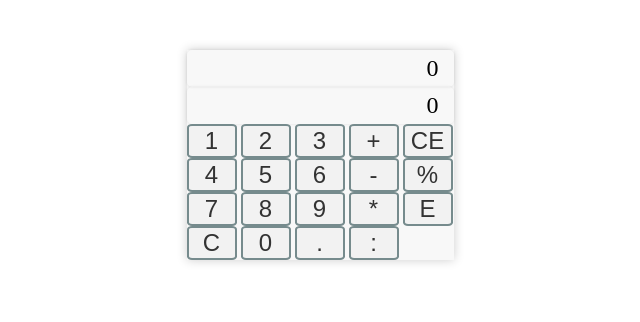
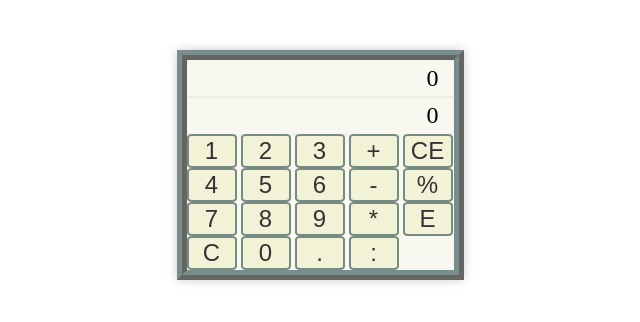
Before and after one commit to franasze/Calculator, a plain HTML site: page index.html in a window 1280 px wide. Shown: the whole page, without its empty margins (320-960 px from the left). Drawn offline with Linux system fonts and the light colour scheme.

Commit message:
with css

```diff
--- a/css/main.css
+++ b/css/main.css
@@ -1,9 +1,12 @@
 
 .calculator {
-  background-color: #f8f8f8;
+  background-color: #f8f8f0;
   box-shadow: 0 0 10px rgba(0, 0, 0, 0.2);
   margin: 50px auto;
   width: 267px;
+  border: 10px solid rgba(33, 68, 72, 0.59);
+  border-style: ridge;
+
 
 }
 
@@ -15,12 +18,11 @@
 }
 
 .calculator button {
-  /*border: 1px solid #333;*/
+
 
   border: 2px solid rgba(33, 68, 72, 0.59);
-
   border-radius: 10%;
-  background-color: #f2f2f2;
+  background-color: #f2f2d7;
   color: #333;
   font-size: 24px;
   cursor: pointer;
```
